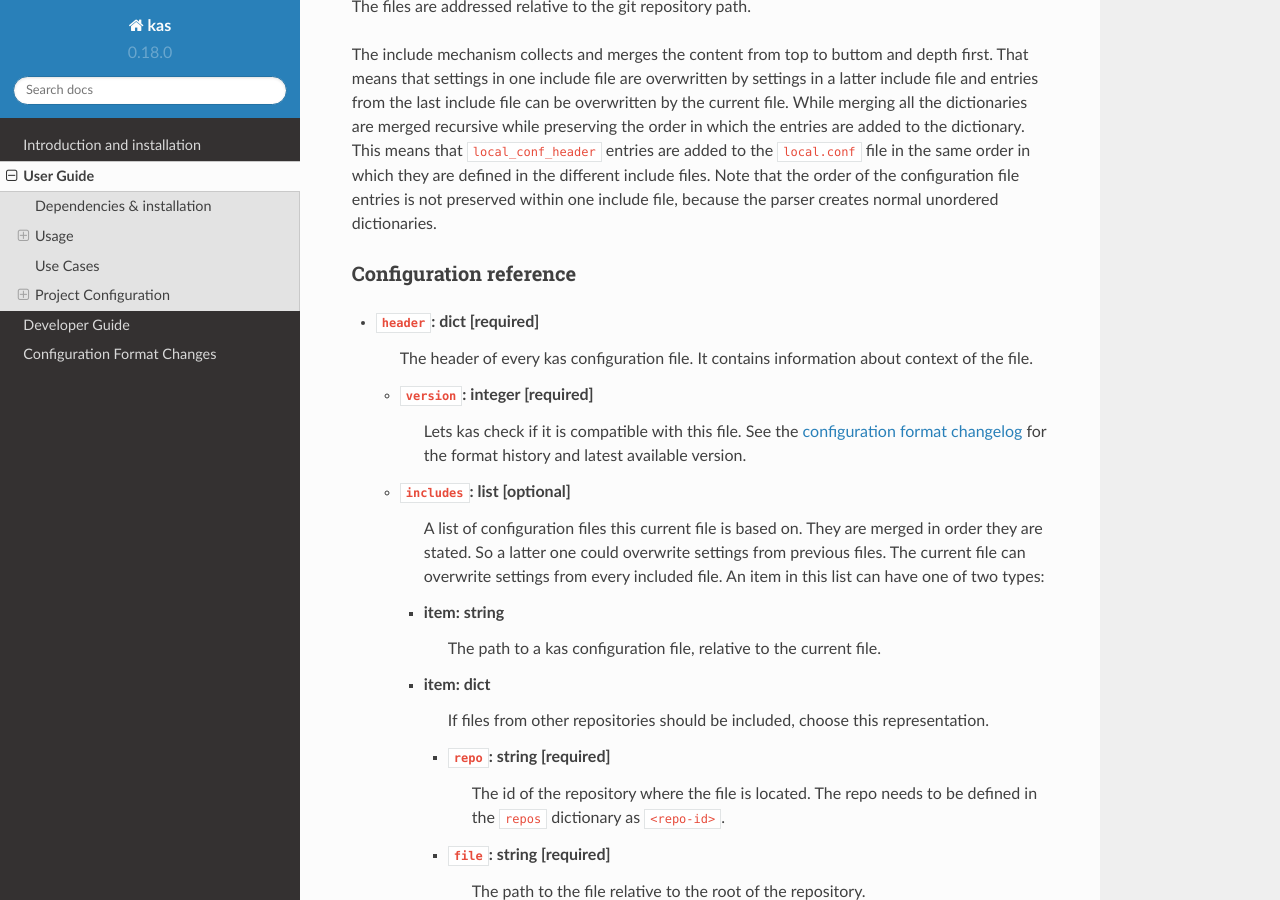
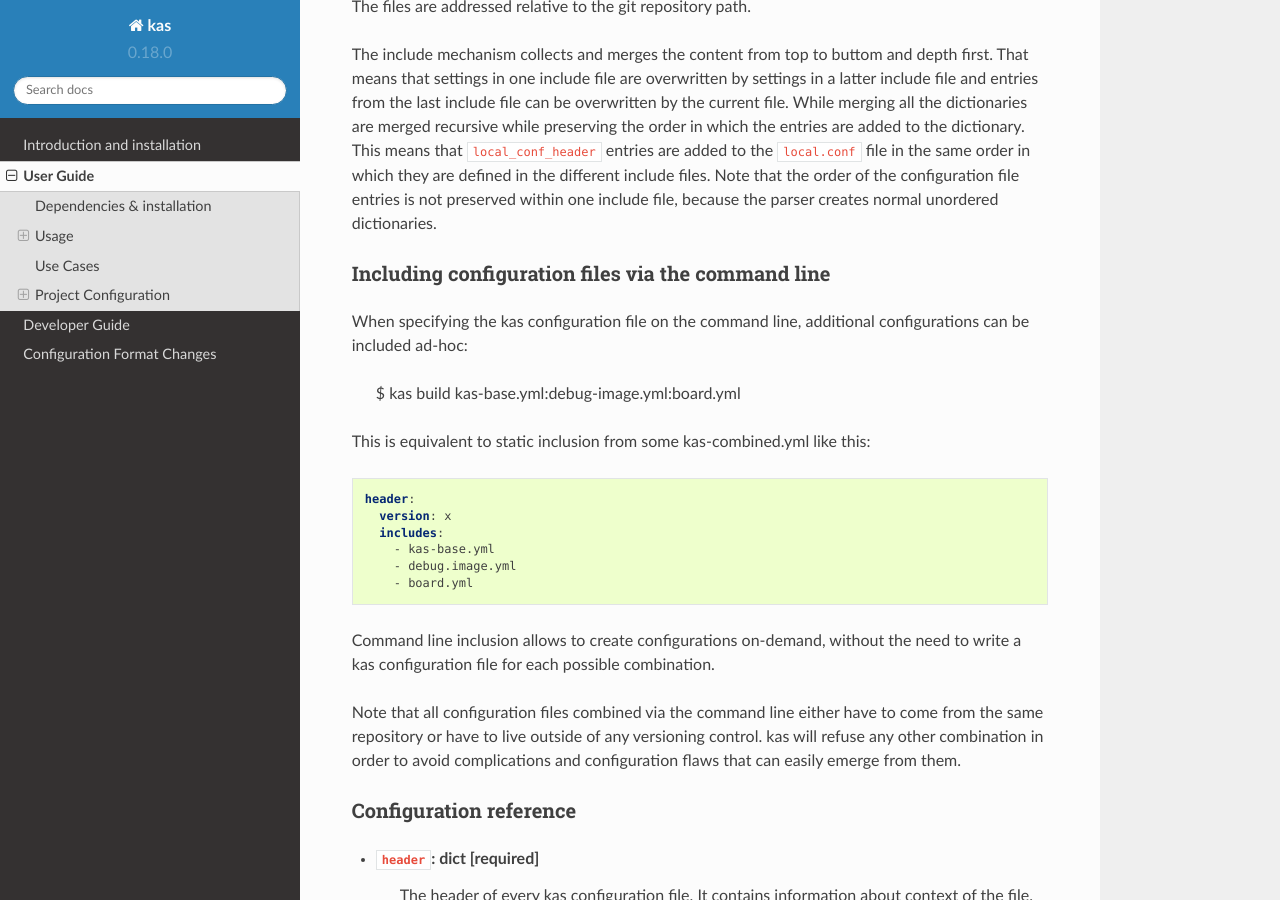
Before and after one commit to siemens/kas, a Sphinx documentation site: the page built from docs/userguide.rst, in a window 1280 px wide and 900 px high, scrolled down 4276 px. Built offline with Sphinx 7.4.7 and the Read the Docs theme 2.0.0, drawn with Linux system fonts in a browser that asks for light colours.

Commit message:
Command line based configuration file merge
This extends the command line syntax for specifying configuration files.
You can now combine files by concatenating them, separated by colons:

kas build base.yml:board.yml:feature.yml

The motivation for this feature is to avoid having to write tons of
configuration files that perform this combinations statically via
includes.

In order to avoid complications and prevent that users shoot themselves
too easily into their feet, we deny the case of distributing the
configuration files over multiple repositories. Either all files
specified on the command line come from the same repo, or they are all
local (without versioning control).

Based on idea by Claudius Heine.

Signed-off-by: Jan Kiszka <jan.kiszka@siemens.com>

```diff
--- a/docs/userguide.rst
+++ b/docs/userguide.rst
@@ -246,6 +246,33 @@
 is not preserved within one include file, because the parser creates normal
 unordered dictionaries.
 
+Including configuration files via the command line
+~~~~~~~~~~~~~~~~~~~~~~~~~~~~~~~~~~~~~~~~~~~~~~~~~~
+
+When specifying the kas configuration file on the command line, additional
+configurations can be included ad-hoc:
+
+    $ kas build kas-base.yml:debug-image.yml:board.yml
+
+This is equivalent to static inclusion from some kas-combined.yml like this:
+
+.. code-block:: yaml
+
+    header:
+      version: x
+      includes:
+        - kas-base.yml
+        - debug.image.yml
+        - board.yml
+
+Command line inclusion allows to create configurations on-demand, without the
+need to write a kas configuration file for each possible combination.
+
+Note that all configuration files combined via the command line either have to
+come from the same repository or have to live outside of any versioning control.
+kas will refuse any other combination in order to avoid complications and
+configuration flaws that can easily emerge from them.
+
 Configuration reference
 ~~~~~~~~~~~~~~~~~~~~~~~
 
```
Also changed, not shown: 3 other files.
